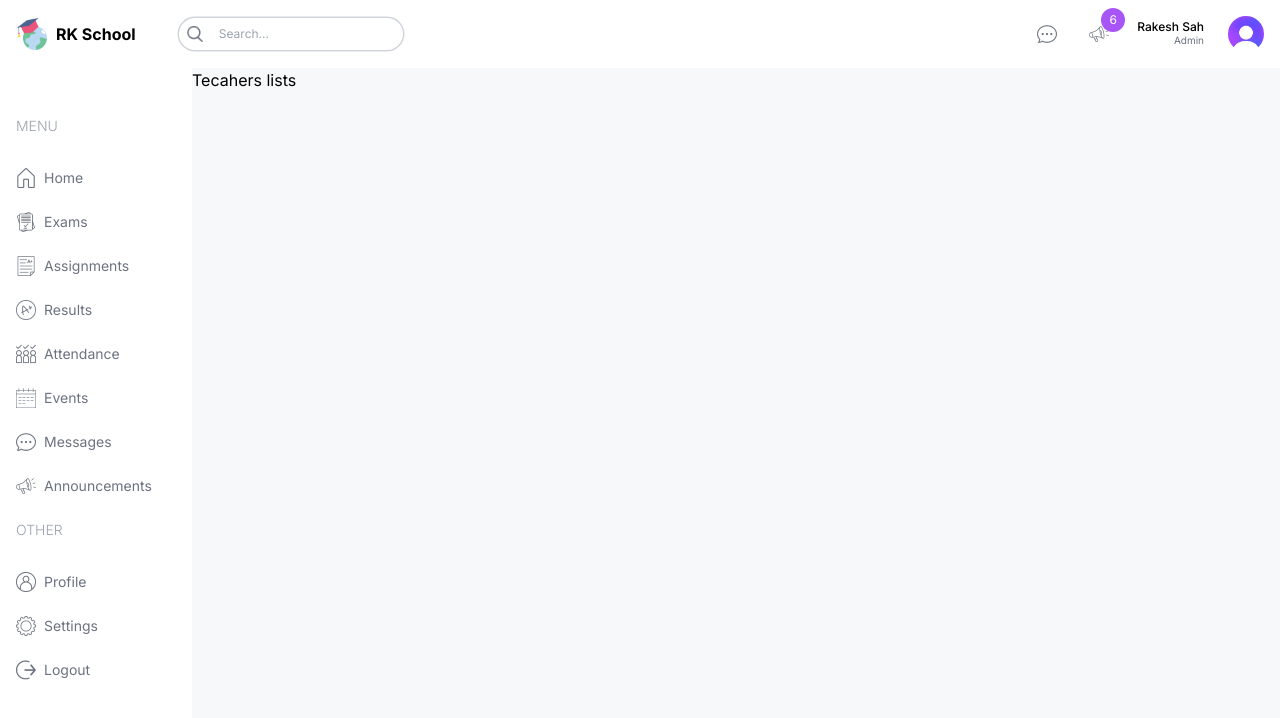
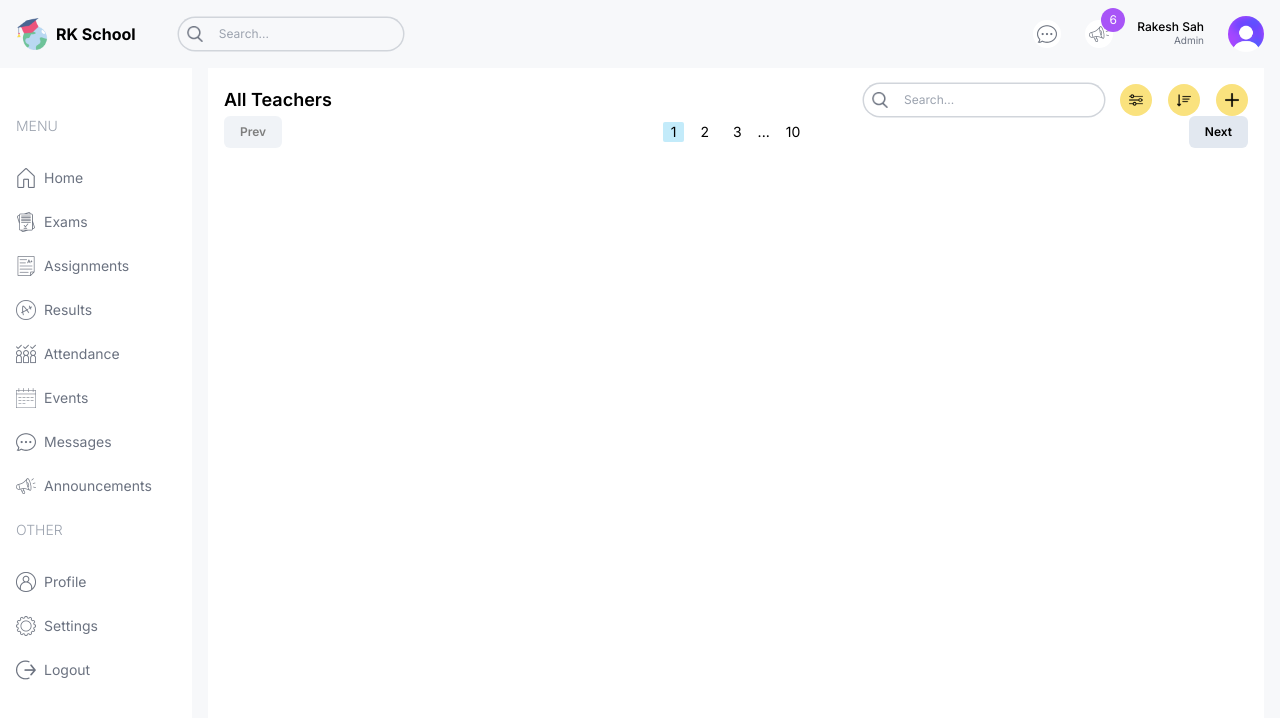
Before and after one commit to Rakeshsah0/school-erp, a Next.js app: page /list/teachers in a window 1280 px wide. Shown: the top 718 px of the page. Built offline with nearby package versions, Linux system fonts and the light colour scheme.

Commit message:
created pagination and search

```diff
--- a/src/app/(dashboard)/list/teachers/page.tsx
+++ b/src/app/(dashboard)/list/teachers/page.tsx
@@ -1,11 +1,54 @@
-
+import Pagination from "@/components/Pagination";
+import TableSearch from "@/components/TableSearch";
+import Image from "next/image";
 
 const TeacherListPage = () => {
   return (
-    <div>
-      Tecahers lists
+    <div className="flex-1 bg-white p-4 m-4 mt-0">
+      {/* Top  */}
+      <div className="flex justify-between items-center">
+        <h1 className="hidden md:block text-lg font-semibold">All Teachers</h1>
+        <div className="flex flex-col md:flex-row items-center gap-4 w-full md:w-auto">
+          <TableSearch />
+          <div className="flex items-center gap-4 self-end">
+            <button className="w-8 h-8 flex items-center justify-center rounded-full bg-rkYellow">
+              <Image
+                src="/filter.png"
+                alt=""
+                width={14}
+                height={14}
+                className=""
+              />
+            </button>
+            <button className="w-8 h-8 flex items-center justify-center rounded-full bg-rkYellow">
+              <Image
+                src="/sort.png"
+                alt=""
+                width={14}
+                height={14}
+                className=""
+              />
+            </button>
+            <button className="w-8 h-8 flex items-center justify-center rounded-full bg-rkYellow">
+              <Image
+                src="/plus.png"
+                alt=""
+                width={14}
+                height={14}
+                className=""
+              />
+            </button>
+          </div>
+        </div>
+      </div>
+
+      {/* Lists  */}
+      <div></div>
+
+      {/* pagination */}
+      <Pagination />
     </div>
-  )
-}
+  );
+};
 
-export default TeacherListPage
+export default TeacherListPage;
--- a/src/components/Navbar.tsx
+++ b/src/components/Navbar.tsx
@@ -3,7 +3,7 @@
 let n = 6;
 const Navbar = () => {
   return (
-    <div className="flex items-center p-4 sticky top-0 z-50 bg-white">
+    <div className="flex items-center p-4 sticky top-0 z-50 bg-[#F7F8FA]">
       {/* Logo  */}
       <div className="w-1/6 md:w-[8%] lg:w-[16%] xl:w-[15%]">
         <Link
--- /dev/null
+++ b/src/components/Pagination.tsx
@@ -0,0 +1,23 @@
+const Pagination = () => {
+  return (
+    <div className="flex items-center justify-between gap-4">
+      <button
+        className="py-2 px-4 rounded-md bg-slate-200 font-semibold text-xs disabled:opacity-50 disabled:cursor-not-allowed"
+        disabled>
+        Prev
+      </button>
+      <div className="text-sm flex items-center md:gap-2">
+        <button className="px-2 rounded-sm bg-rkSky">1</button>
+        <button className="px-2 rounded-sm ">2</button>
+        <button className="px-2 rounded-sm ">3</button>
+        ...
+        <button className="px-2 rounded-sm ">10</button>
+      </div>
+      <button className="py-2 px-4 rounded-md bg-slate-200 font-semibold text-xs disabled:opacity-50 disabled:cursor-not-allowed">
+        Next
+      </button>
+    </div>
+  );
+};
+
+export default Pagination;
--- /dev/null
+++ b/src/components/TableSearch.tsx
@@ -0,0 +1,21 @@
+import Image from "next/image";
+
+const TableSearch = () => {
+  return (
+    <div className="w-full md:auto flex items-center gap-2 text-xs rounded-full ring-[1.5px] ring-gray-300 px-2">
+      <Image
+        src="/search.png"
+        alt=""
+        width={16}
+        height={16}
+      />
+      <input
+        type="text"
+        placeholder="Search..."
+        className="w-[200px] p-2 bg-transparent outline-none"
+      />
+    </div>
+  );
+};
+
+export default TableSearch;
```
